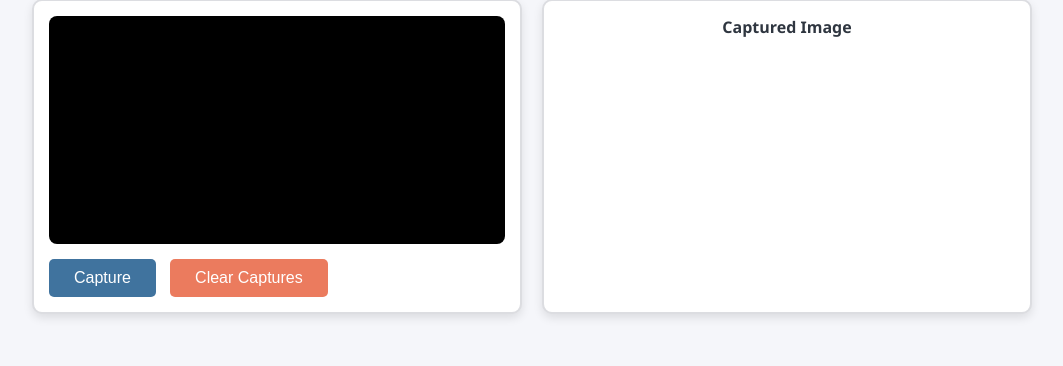
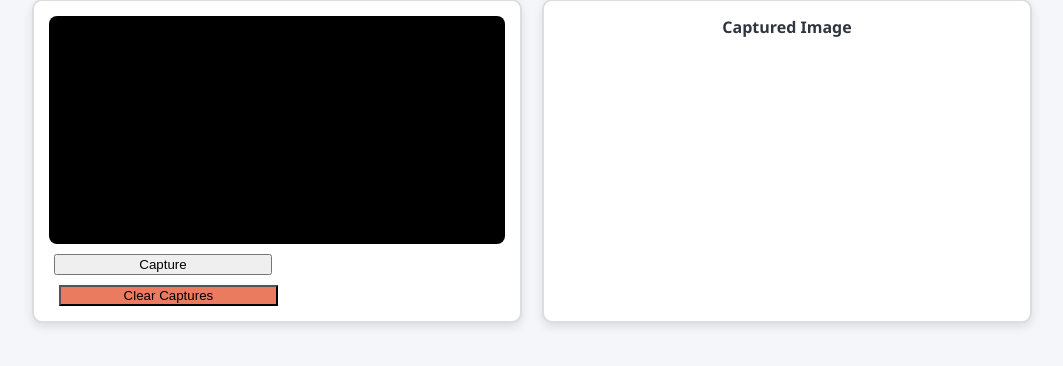
Before and after one commit to assulthoni/thoni.cloud, a Flask app: page /confidence in a window 1280 px wide. Shown: the part 105-471 px from the top of the page, without its empty margins (108-1171 px from the left). Run offline with Flask 3, Linux system fonts and the light colour scheme.

Commit message:
Update confidence.html

```diff
--- a/templates/confidence.html
+++ b/templates/confidence.html
@@ -60,18 +60,15 @@
             text-align: center;
         }
 
-        #clearBtn,
-        #captureBtn {
-            margin-top: 15px;
-            padding: 10px 25px;
-            font-size: 1em;
-            background-color: #40739e;
-            color: #fff;
-            border: none;
-            border-radius: 5px;
-            cursor: pointer;
-            transition: 0.3s;
-        }
+        #captureBtn,
+#clearBtn {
+    display: inline-block;
+    width: 48%; /* Make them fit side by side on mobile */
+    min-width: 120px; /* Avoid shrinking too much */
+    margin: 10px 1% 0 1%; /* Small margins for spacing */
+    box-sizing: border-box;
+}
+
 
         #clearBtn {
             background-color: #eb7b5e;
@@ -104,6 +101,14 @@
                 margin-top: 10px;
             }
         }
+        @media (max-width: 480px) {
+    #captureBtn,
+    #clearBtn {
+        width: 100%;
+        margin-left: 0;
+    }
+}
+
     </style>
 </head>
 
```
